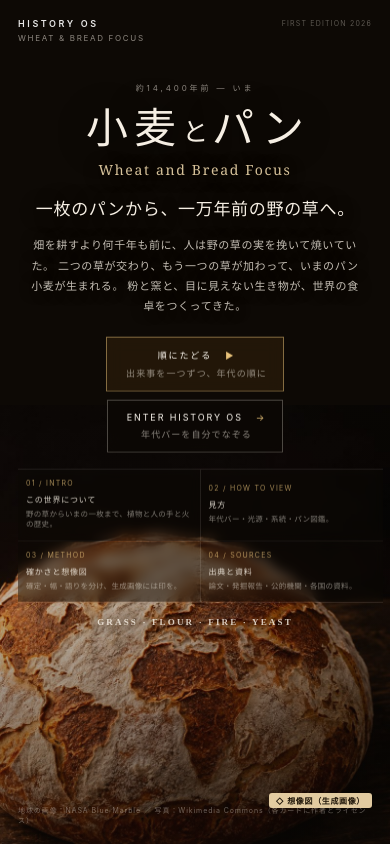
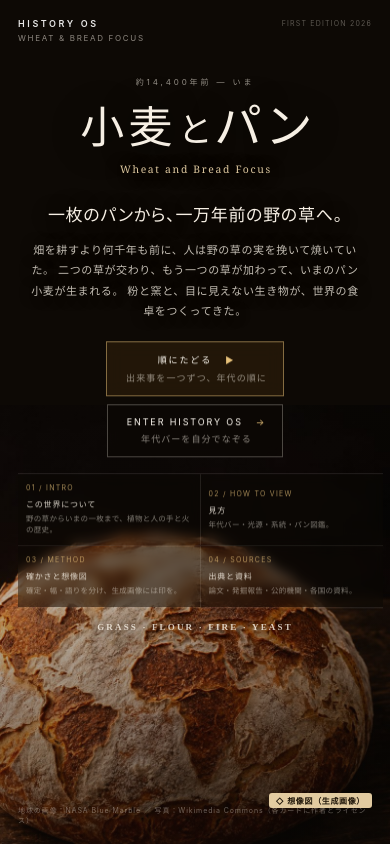
Before and after one commit to akirameikyou/global-history-os, a plain HTML site: page bread/index.html in a window 390 px wide. Drawn offline with Linux system fonts and the light colour scheme.

Commit message:
小麦とパン Focus：表紙の題字を黄金比の段で組み直す
題の大きさ T を基準に、「と」T÷√φ（0.786T）、一文 T÷φ²、副題 T÷φ³、小見出し T÷φ⁴。
間は 小見出し→題 0.382T・題→副題 0.236T・副題→一文 0.618T。副題（Georgia）の字間を、
題の幅÷副題の幅＝φ になるよう合わせた（実測 1.613、スマホ 1.588）。
「パン」は漢字より字面が小さく見えるので 1.08 倍にして「小麦」と目でそろえ、palt で字詰め。
最後の字の字間だけを打ち消して、目で見た題の中心を画面の中心に合わせた（実測で一致）。

Co-Authored-By: Claude Opus 5.5 <noreply@anthropic.com>

```diff
--- a/bread/index.html
+++ b/bread/index.html
@@ -64,13 +64,19 @@ button{font:inherit}
   position:absolute;z-index:4;left:50%;top:40%;transform:translate(-50%,-50%);
   width:min(88vw,880px);text-align:center;padding:28px;
 }
-.kicker{font-size:10px;letter-spacing:.36em;color:rgba(246,239,228,.55);margin-bottom:17px}
-h1{font-family:var(--serif);font-size:clamp(40px,5.4vw,76px);font-weight:500;line-height:1.06;margin:0 0 8px;text-shadow:0 2px 30px rgba(0,0,0,.7)}
-.title-text{display:inline-block;letter-spacing:.2em;margin-right:-.2em}
-.title-text .to{font-size:.62em;letter-spacing:.12em;margin:0 .02em;vertical-align:.08em}
-.life{font-family:Georgia,"Times New Roman",var(--serif);font-size:clamp(15px,1.6vw,22px);letter-spacing:.12em;color:rgba(243,220,174,.88);margin:2px 0 24px;text-shadow:0 2px 16px rgba(0,0,0,.8)}
+/* ── 題字の組み：題の大きさ T を基準に、黄金比 φ（1.618）の段で大きさと間を決める ──
+   題 T ／ 「と」T÷√φ（0.786T：小さくし過ぎない）／ 一文 T÷φ²（0.382T）／ 副題 T÷φ³（0.236T）／ 上の小見出し T÷φ⁴（0.146T）
+   間：小見出し→題 0.382T、題→副題 0.236T、副題→一文 0.618T。副題の幅は題の幅÷φ になるよう字間を合わせる（実測で確かめる）。
+   かな（パン）は漢字（小麦）より字面が小さく見えるので、1.08 倍にして目で同じ大きさにそろえる。字詰めは palt（約物・かなの詰め）。 */
+.hero{--T:clamp(46px,5.6vw,80px)}
+.kicker{font-size:max(10px,calc(var(--T) * .146));letter-spacing:.36em;color:rgba(246,239,228,.58);margin-bottom:calc(var(--T) * .382)}
+h1{font-family:var(--serif);font-size:var(--T);font-weight:500;line-height:1;margin:0;text-shadow:0 2px 30px rgba(0,0,0,.7)}
+.title-text{display:inline-block;letter-spacing:.14em;margin-right:-.108em;font-feature-settings:"palt"} /* 最後の字（パン 1.08em × 字間 .1em）の字間だけを打ち消して、目で見た中心を画面の中心に */
+.title-text .kana{font-size:1.08em;letter-spacing:.1em}
+.title-text .to{font-size:.786em;letter-spacing:.14em;margin:0 .04em 0 .06em;vertical-align:.05em}
+.life{font-family:Georgia,"Times New Roman",var(--serif);font-size:calc(var(--T) * .236);letter-spacing:.16em;margin:calc(var(--T) * .236) 0 calc(var(--T) * .618) .16em;color:rgba(243,220,174,.9);text-shadow:0 2px 16px rgba(0,0,0,.8)}
 .motto{margin-top:22px;font-family:var(--serif);font-weight:600;font-size:clamp(11px,1.05vw,14px);letter-spacing:.36em;color:rgba(246,239,228,.82);text-shadow:0 2px 14px rgba(0,0,0,.9)}
-.thesis{font-family:var(--serif);font-weight:500;font-size:clamp(20px,2.35vw,32px);line-height:1.55;margin:0 0 18px;text-shadow:0 2px 20px rgba(0,0,0,.75)}
+.thesis{font-family:var(--serif);font-weight:500;font-size:calc(var(--T) * .382);line-height:1.55;margin:0 0 calc(var(--T) * .236);text-shadow:0 2px 20px rgba(0,0,0,.75);font-feature-settings:"palt"}
 .thesis-text{display:inline-block;letter-spacing:.09em;margin-right:-.09em}
 .lead{
   max-width:640px;margin:0 auto;color:rgba(246,239,228,.78);text-shadow:0 1px 14px rgba(0,0,0,.9);
@@ -159,12 +165,12 @@ dialog::backdrop{background:rgba(5,3,1,.72);backdrop-filter:blur(4px)}
   .brand{font-size:8px}.brand strong{font-size:9px}.edition{font-size:7px}
   .cover{background-size:auto,auto 52%;background-position:center,58% 100%} /* 縦長ではパン全体を下半分に（大陸の形が見えるように） */
   .hero{top:42%;width:100%;padding:18px}
-  .kicker{font-size:8px;margin-bottom:14px}
-  h1{font-size:42px}
-  .title-text{letter-spacing:.14em;margin-right:-.14em}
-  .life{font-size:14px;margin-bottom:18px}
+  .hero{--T:44px}
+  .kicker{font-size:8px}
+  /* h1 は --T に従う */
+  .title-text{letter-spacing:.1em;margin-right:-.108em}
   .motto{font-size:9px;letter-spacing:.24em;margin-top:14px}
-  .thesis{font-size:17px;margin-bottom:12px}
+  .thesis{font-size:17px}
   .thesis-text{letter-spacing:.04em;margin-right:-.04em}
   .lead{font-size:11px;line-height:1.85;max-width:330px}
   .lead br{display:none}
@@ -204,7 +210,7 @@ dialog::backdrop{background:rgba(5,3,1,.72);backdrop-filter:blur(4px)}
 
   <main class="hero">
     <div class="kicker">約14,400年前 — いま</div>
-    <h1><span class="title-text">小麦<span class="to">と</span>パン</span></h1>
+    <h1><span class="title-text">小麦<span class="to">と</span><span class="kana">パン</span></span></h1>
     <div class="life">Wheat and Bread Focus</div>
 
     <p class="thesis"><span class="thesis-text">一枚のパンから、一万年前の野の草へ。</span></p>
```
